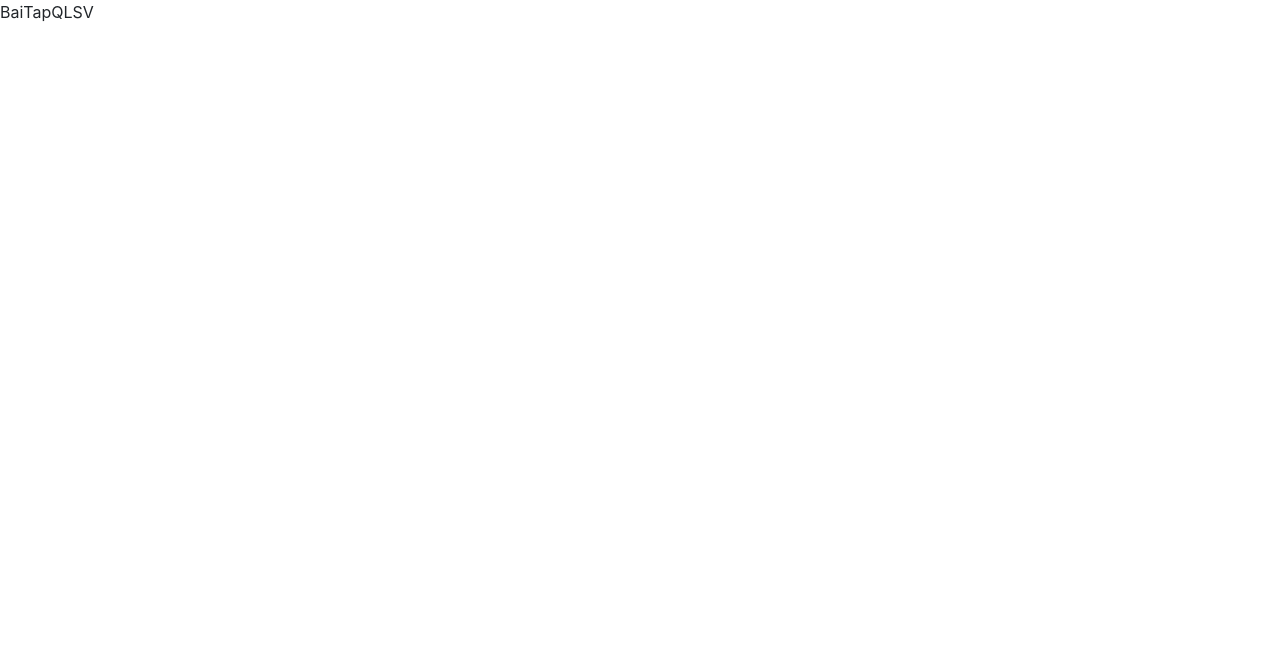
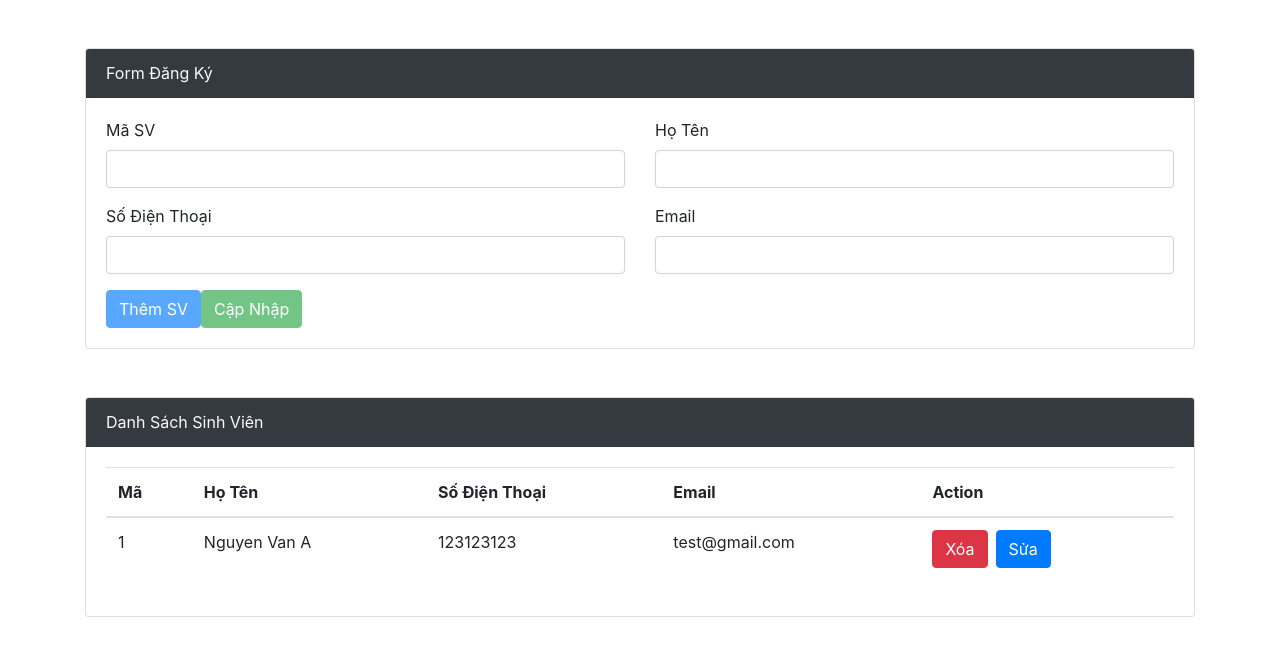
Before and after one commit to HieuPhan4526/BT_ReacJS, a React (Create React App) app: page / in a window 1280 px wide. Shown: the top 656 px of the page. Built offline with nearby package versions, Linux system fonts and the light colour scheme.

Commit message:
Update project BaiTapForm

```diff
--- a/src/BaiTapForm/BaiTapQLSV.jsx
+++ b/src/BaiTapForm/BaiTapQLSV.jsx
@@ -1,7 +1,14 @@
 import React, { Component } from "react";
+import FormDangKySV from "./FormDangKySV";
+import TableDSSV from "./TableDSSV";
 
 export default class BaiTapQLSV extends Component {
   render() {
-    return <div>BaiTapQLSV</div>;
+    return (
+      <div className="container">
+        <FormDangKySV />
+        <TableDSSV />
+      </div>
+    );
   }
 }
--- a/src/BaiTapForm/FormDangKySV.jsx
+++ b/src/BaiTapForm/FormDangKySV.jsx
@@ -1,7 +1,180 @@
 import React, { Component } from "react";
+//kết nối react component với redux store
+import { connect } from "react-redux";
 
-export default class FormDangKySV extends Component {
+class FormDangKySV extends Component {
+  handeChange = (event) => {
+    let { sinhVien } = this.props;
+    let tagInput = event.target;
+    let { name, value, pattern } = tagInput;
+    //Kiểm tra rỗng
+    let errorMesssager = "";
+    if (value.trim() === "") {
+      errorMesssager = name + " Vui lòng nhập dữ liệu";
+    }
+    //Kiểm tra validation
+    if (name == [name]) {
+      let regex = new RegExp(pattern);
+      if (!value.match(regex)) {
+        //Lỗi
+        errorMesssager = name + " Dữ liệu chưa đúng định dạng";
+      }
+    }
+    let newError = { ...sinhVien.errors, [name]: errorMesssager };
+    let newValue = { ...sinhVien.values, [name]: value };
+    const action = {
+      type: "HANDLE_CHANGE",
+      sinhVienVali: {
+        values: newValue,
+        errors: newError,
+      },
+    };
+    this.props.dispatch(action);
+  };
+  handleSubmit = (event) => {
+    let { sinhVien } = this.props;
+    event.preventDefault();
+    const action = {
+      type: "THEM_SINH_VIEN",
+      sinhVien: sinhVien.values,
+    };
+    this.props.dispatch(action);
+  };
+  renderButton = () => {
+    let { sinhVien } = this.props;
+    let vali = true;
+    for (const key in sinhVien.errors) {
+      if (sinhVien.errors[key] !== "") {
+        //Đang Lỗi
+        vali = false;
+      }
+    }
+    for (const key in sinhVien.values) {
+      if (sinhVien.values[key] == "") {
+        //Đang Lỗi
+        vali = false;
+      }
+    }
+    if (vali) {
+      return (
+        <div>
+          <button type="submit" className="btn btn-primary">
+            Thêm SV
+          </button>
+          <button
+            onClick={() => {
+              this.handleUpdate(sinhVien);
+            }}
+            type="button"
+            className="btn btn-success"
+          >
+            Cập Nhập
+          </button>
+        </div>
+      );
+    } else {
+      return (
+        <div>
+          <button disabled className="btn btn-primary">
+            Thêm SV
+          </button>
+          <button disabled className="btn btn-success">
+            Cập Nhập
+          </button>
+        </div>
+      );
+    }
+  };
+  handleUpdate = (sinhVienXem) => {
+    const action = {
+      type: "CAP_NHAP_SV",
+      sinhVienXem: sinhVienXem.values,
+    };
+    this.props.dispatch(action);
+  };
   render() {
-    return <div>FormDangKySV</div>;
+    let { sinhVien } = this.props;
+    return (
+      <div className="my-5">
+        <div className="card">
+          <div className="card-header bg-dark text-light">Form Đăng Ký</div>
+          <div className="card-body">
+            <form onSubmit={this.handleSubmit}>
+              <div className="row">
+                <div className="col">
+                  <div className="form-group">
+                    <label htmlFor="maSV">Mã SV</label>
+                    <input
+                      type="text"
+                      className="form-control"
+                      id="maSV"
+                      name="maSV"
+                      value={sinhVien.values.maSV}
+                      onChange={this.handeChange}
+                    />
+                    <p className="text-danger">{sinhVien.errors.maSV}</p>
+                  </div>
+                </div>
+                <div className="col">
+                  <div className="form-group">
+                    <label htmlFor="hoTen">Họ Tên</label>
+                    <input
+                      type="text"
+                      className="form-control"
+                      id="hoTen"
+                      name="hoTen"
+                      value={sinhVien.values.hoTen}
+                      pattern="^[a-z A-Z_ÀÁÂÃÈÉÊẾÌÍÒÓÔÕÙÚĂĐĨŨƠàáâãèéêìíòóôõùúăđĩũơƯĂẠẢẤẦẨẪẬẮẰẲẴẶẸẺẼỀỀỂưăạảấầẩẫậắằẳẵặẹẻẽềềểếỄỆỈỊỌỎỐỒỔỖỘỚỜỞỠỢỤỦỨỪễệỉịọỏốồổỗộớờởỡợụủứừỬỮỰỲỴÝỶỸửữựỳỵỷỹý\\s]+$"
+                      onChange={this.handeChange}
+                    />
+                    <p className="text-danger">{sinhVien.errors.hoTen}</p>
+                  </div>
+                </div>
+              </div>
+              <div className="row">
+                <div className="col">
+                  <div className="form-group">
+                    <label htmlFor="soDienThoai">Số Điện Thoại</label>
+                    <input
+                      type="text"
+                      className="form-control"
+                      id="soDienThoai"
+                      name="soDienThoai"
+                      pattern="^[0-9]+$"
+                      value={sinhVien.values.soDienThoai}
+                      onChange={this.handeChange}
+                    />
+                    <p className="text-danger">{sinhVien.errors.soDienThoai}</p>
+                  </div>
+                </div>
+                <div className="col">
+                  <div className="form-group">
+                    <label htmlFor="email">Email</label>
+                    <input
+                      type="text"
+                      className="form-control"
+                      id="email"
+                      name="email"
+                      value={sinhVien.values.email}
+                      pattern="^\w+([\.-]?\w+)*@\w+([\.-]?\w+)*(\.\w{2,3})+$"
+                      onChange={this.handeChange}
+                    />
+                    <p className="text-danger">{sinhVien.errors.email}</p>
+                  </div>
+                </div>
+              </div>
+              {this.renderButton()}
+            </form>
+          </div>
+        </div>
+      </div>
+    );
   }
 }
+const mapStateToProps = (rootReducer) => {
+  return {
+    //Trả về 1 props(object) của component
+    sinhVien: rootReducer.QuanLySinhVienReducer.sinhVien,
+  };
+};
+export default connect(mapStateToProps)(FormDangKySV);
--- a/src/BaiTapForm/TableDSSV.jsx
+++ b/src/BaiTapForm/TableDSSV.jsx
@@ -1,7 +1,90 @@
 import React, { Component } from "react";
+//Kết nối react component với redux Store
+import { connect } from "react-redux";
 
-export default class TableDSSV extends Component {
+class TableDSSV extends Component {
+  renderSinhVien = () => {
+    let { danhSachSinhVien } = this.props;
+    return danhSachSinhVien.map((sinhVien, index) => {
+      return (
+        <tr key={index}>
+          <td>{sinhVien.maSV}</td>
+          <td>{sinhVien.hoTen}</td>
+          <td>{sinhVien.soDienThoai}</td>
+          <td>{sinhVien.email}</td>
+          <td>
+            <button
+              onClick={() => {
+                this.props.xoaSinhVien(index);
+              }}
+              className="btn btn-danger"
+            >
+              Xóa
+            </button>
+            <button
+              onClick={() => {
+                this.props.xemSinhVien(sinhVien);
+              }}
+              className="btn btn-primary ml-2"
+            >
+              Sửa
+            </button>
+          </td>
+        </tr>
+      );
+    });
+  };
   render() {
-    return <div>TableDSSV</div>;
+    // console.log(this.props.danhSachSinhVien);
+    return (
+      <div>
+        <div className="card">
+          <div className="card-header bg-dark text-light">
+            Danh Sách Sinh Viên
+          </div>
+          <div className="card-body">
+            <table className="table">
+              <thead>
+                <tr>
+                  <th scope="col">Mã</th>
+                  <th scope="col">Họ Tên</th>
+                  <th scope="col">Số Điện Thoại</th>
+                  <th scope="col">Email</th>
+                  <th scope="col">Action</th>
+                </tr>
+              </thead>
+              <tbody>{this.renderSinhVien()}</tbody>
+            </table>
+          </div>
+        </div>
+      </div>
+    );
   }
 }
+const mapStateToProps = (rootReducer) => {
+  return {
+    //Trả về 1 props(mảng object) của component
+    danhSachSinhVien: rootReducer.QuanLySinhVienReducer.danhSachSinhVien,
+  };
+};
+const mapDispatchToProps = (dispatch) => {
+  return {
+    //Trả về 1 props (function) của component
+    xoaSinhVien: (indexDelete) => {
+      const action = {
+        type: "XOA_SINH_VIEN",
+        indexDelete: indexDelete,
+      };
+      dispatch(action);
+    },
+    xemSinhVien: (sinhVienXem) => {
+      const action = {
+        type: "XEM_SINH_VIEN",
+        sinhVienXem: sinhVienXem,
+      };
+      dispatch(action);
+    },
+  };
+};
+
+export default connect(mapStateToProps, mapDispatchToProps)(TableDSSV);
--- /dev/null
+++ b/src/redux/reducer/QuanLySinhVienReducer.jsx
@@ -0,0 +1,65 @@
+const stateDefault = {
+  danhSachSinhVien: [
+    {
+      maSV: "1",
+      hoTen: "Nguyen Van A",
+      soDienThoai: "123123123",
+      email: "test@gmail.com",
+    },
+  ],
+  sinhVien: {
+    values: {
+      maSV: "",
+      hoTen: "",
+      soDienThoai: "",
+      email: "",
+    },
+    errors: {
+      maSV: "",
+      hoTen: "",
+      soDienThoai: "",
+      email: "",
+    },
+  },
+};
+export const QuanLySinhVienReducer = (state = stateDefault, action) => {
+  switch (action.type) {
+    case "HANDLE_CHANGE": {
+      state.sinhVien = { ...state.sinhVien };
+      state.sinhVien = action.sinhVienVali;
+
+      // console.log(state.sinhVien);
+      return { ...state };
+    }
+    case "THEM_SINH_VIEN": {
+      state.danhSachSinhVien = [...state.danhSachSinhVien, action.sinhVien];
+
+      return { ...state };
+    }
+    case "XOA_SINH_VIEN": {
+      state.danhSachSinhVien = [...state.danhSachSinhVien];
+      state.danhSachSinhVien.splice(action.indexDelete, 1);
+
+      return { ...state };
+    }
+    case "XEM_SINH_VIEN": {
+      state.sinhVien = { ...state.sinhVien };
+      state.sinhVien.values = action.sinhVienXem;
+      return { ...state };
+    }
+    case "CAP_NHAP_SV": {
+      state.danhSachSinhVien = [...state.danhSachSinhVien];
+      let indexSVUpdate = state.danhSachSinhVien.findIndex(
+        (sinhVien) => sinhVien.maSV === action.sinhVienXem.maSV
+      );
+      if (indexSVUpdate > -1) {
+        state.danhSachSinhVien[indexSVUpdate] = action.sinhVienXem;
+      }
+      return { ...state };
+    }
+
+    default: {
+      return { ...state };
+    }
+  }
+};
--- a/src/redux/reducer/rootReducer.jsx
+++ b/src/redux/reducer/rootReducer.jsx
@@ -1,9 +1,11 @@
 import { combineReducers } from "redux";
 import { GioHangReducer } from "./GioHangReducer";
+import { QuanLySinhVienReducer } from "./QuanLySinhVienReducer";
 
 const rootReducer = combineReducers({
   //Chứa các reducer cho nghiệp vụ (store con)
   GioHangReducer: GioHangReducer,
+  QuanLySinhVienReducer: QuanLySinhVienReducer,
 });
 
 export default rootReducer;
```
